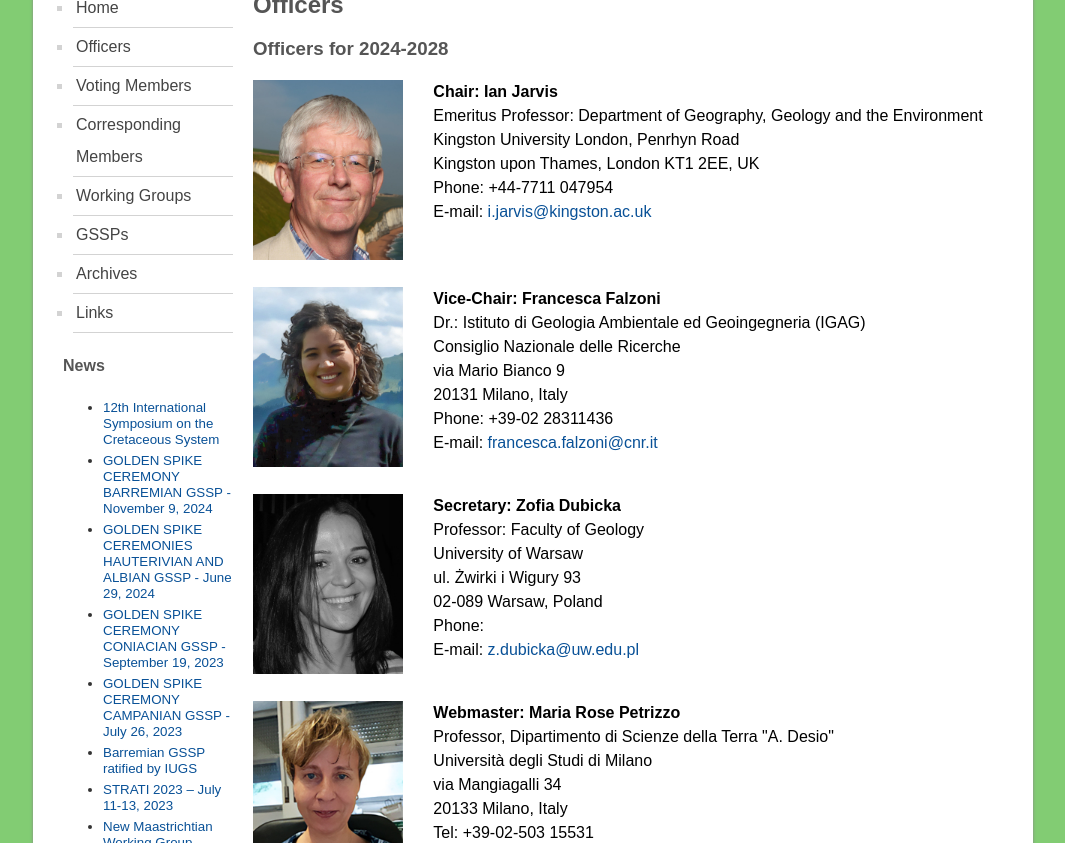
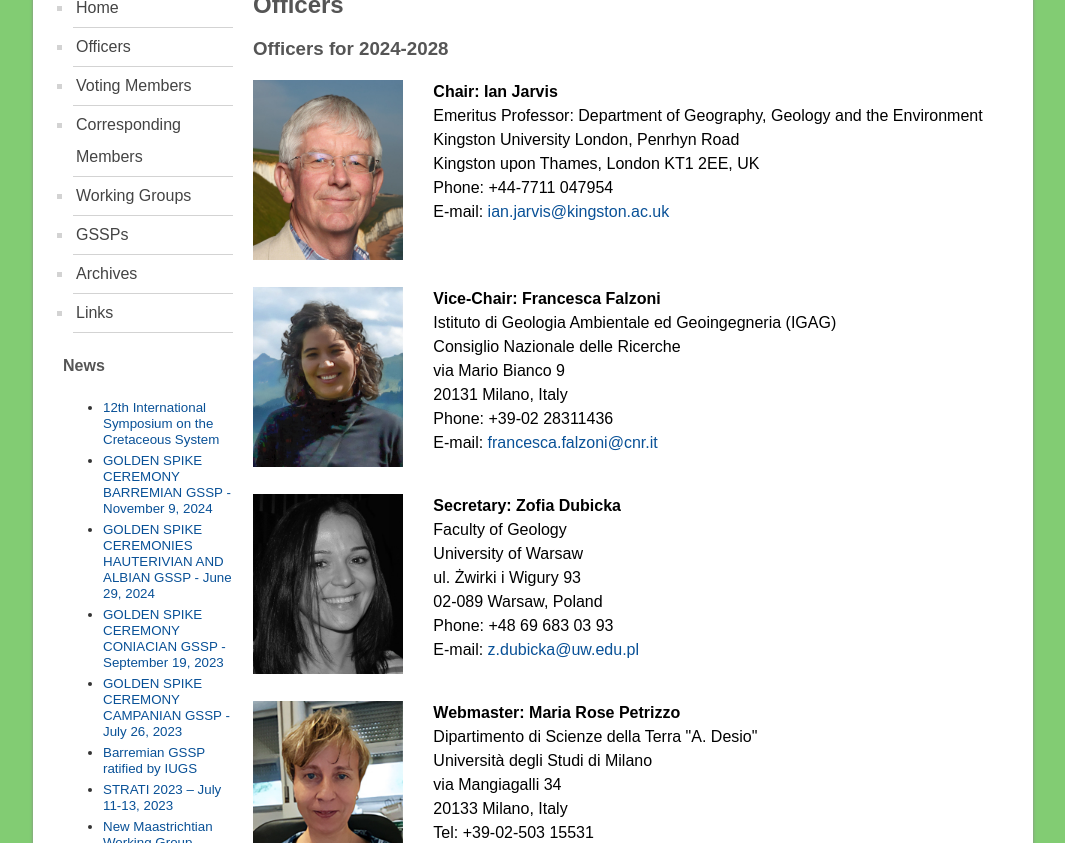
Before and after one commit to i-c-stratigraphy/subcommission-cretaceous, a Jekyll site: the page built from pages/officers.md, in a window 1280 px wide and 900 px high, scrolled down 374 px, cut to the strip 57-900 px from the top of the window. Shown: the whole strip, without its empty margins (107-1172 px from the left). Built offline with Jekyll 4.4.1, drawn with Linux system fonts in a browser that asks for light colours.

Commit message:
Update officers.md

```diff
--- a/pages/officers.md
+++ b/pages/officers.md
@@ -17,7 +17,7 @@ permalink: /officers
       Kingston University London, Penrhyn Road<br />
       Kingston upon Thames, London KT1 2EE, UK<br />
       Phone: +44-7711 047954<br />
-      E-mail: <a href="mailto:i.jarvis@kingston.ac.uk">i.jarvis@kingston.ac.uk</a>
+      E-mail: <a href="mailto:ian.jarvis@kingston.ac.uk">ian.jarvis@kingston.ac.uk</a>
     </div>
 
     <div style="grid-row:2; grid-column:1;">
@@ -25,7 +25,7 @@ permalink: /officers
     </div>
     <div style="grid-row:2; grid-column:2;">
         <strong>Vice-Chair: Francesca Falzoni</strong><br />
-        Dr.: Istituto di Geologia Ambientale ed Geoingegneria (IGAG)<br />
+        Istituto di Geologia Ambientale ed Geoingegneria (IGAG)<br />
         Consiglio Nazionale delle Ricerche<br />
         via Mario Bianco 9<br />
         20131 Milano, Italy<br />
@@ -38,11 +38,11 @@ permalink: /officers
     </div>
     <div style="grid-row:3; grid-column:2;">
         <strong>Secretary: Zofia Dubicka</strong><br />
-        Professor: Faculty of Geology<br />
+        Faculty of Geology<br />
         University of Warsaw<br />
         ul. Żwirki i Wigury 93<br />
         02-089 Warsaw, Poland<br />
-        Phone: <br />
+        Phone: +48 69 683 03 93<br />
         E-mail: <a href="z.dubicka@uw.edu.pl">z.dubicka@uw.edu.pl</a>
     </div>
 
@@ -51,7 +51,7 @@ permalink: /officers
     </div>
     <div style="grid-row:4; grid-column:2;">
         <strong>Webmaster: Maria Rose Petrizzo</strong><br />
-        Professor, Dipartimento di Scienze della Terra "A. Desio"<br />
+        Dipartimento di Scienze della Terra "A. Desio"<br />
         Università degli Studi di Milano<br />
         via Mangiagalli 34<br />
         20133 Milano, Italy<br />
```
